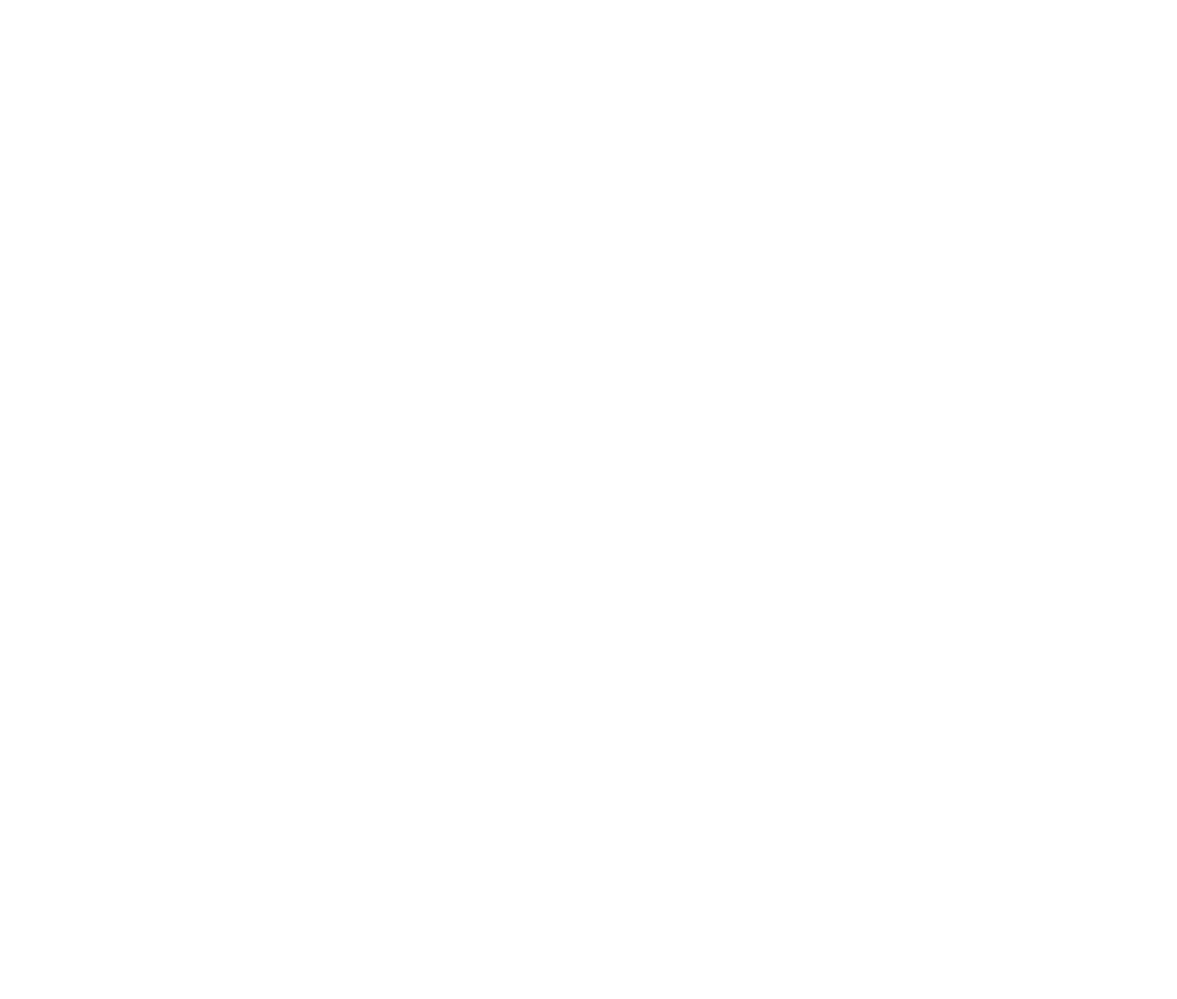
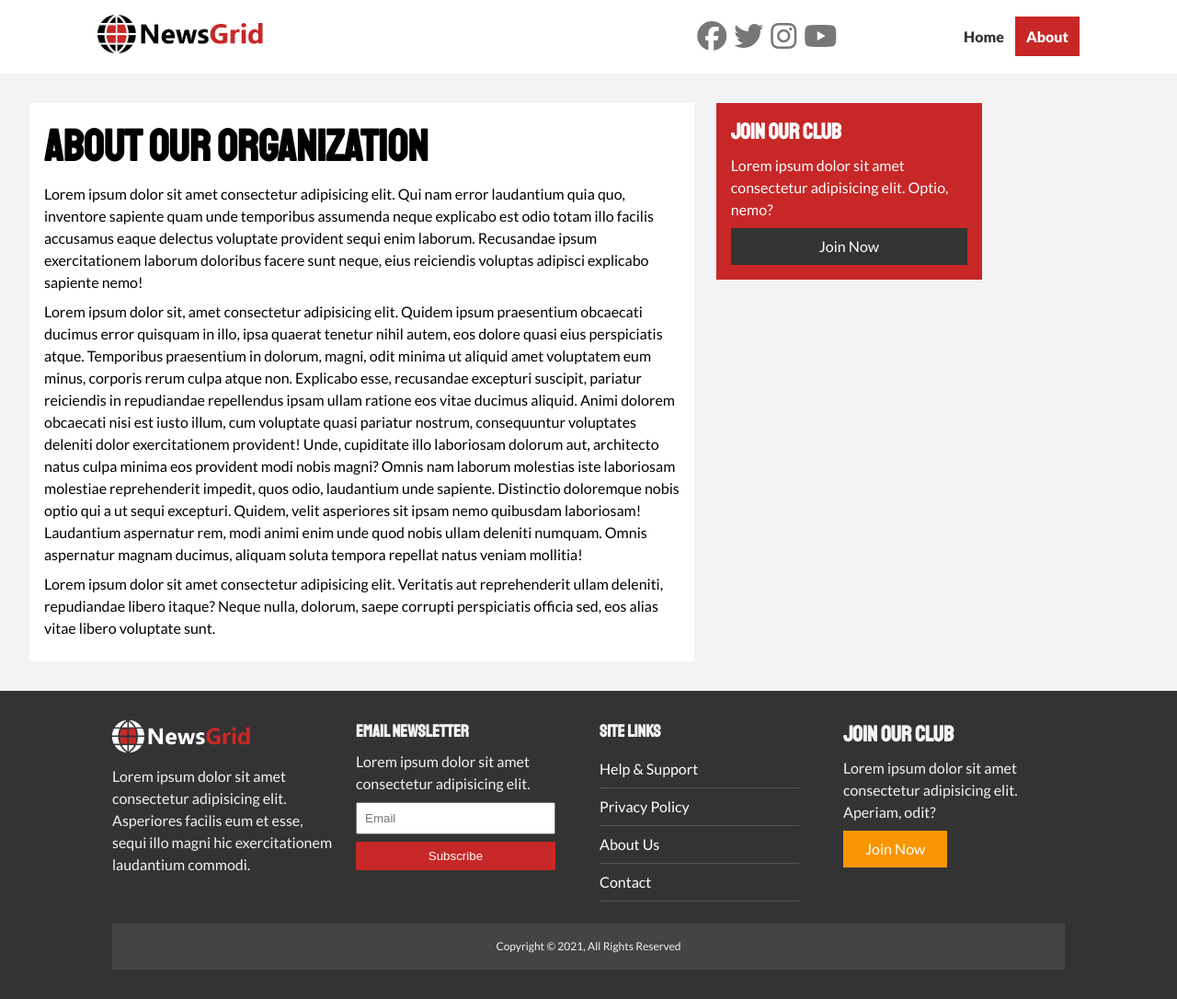
Before and after one commit to Crisnzx/cursohtmlcss-newsgrid, a plain HTML site: page about.html in a window 1280 px wide. Shown: the whole page at 92% size. Before the commit the page ends 800 px from the top, so only its background shows below. Drawn offline with Linux system fonts and the light colour scheme.

Commit message:
about page

```diff
--- a/about.html
+++ b/about.html
@@ -0,0 +1,106 @@
+<!DOCTYPE html>
+<html lang="en">
+
+<head>
+    <meta charset="UTF-8">
+    <meta http-equiv="X-UA-Compatible" content="IE=edge">
+    <meta name="viewport" content="width=device-width, initial-scale=1.0">
+    <script src="https://kit.fontawesome.com/bf67364401.js" crossorigin="anonymous"></script>
+    <link rel="preconnect" href="https://fonts.gstatic.com">
+    <link
+        href="https://fonts.googleapis.com/css2?family=Lato:ital,wght@0,100;0,400;0,900;1,100;1,400;1,900&family=Staatliches&display=swap"
+        rel="stylesheet">
+
+    <link rel="stylesheet" href="./css/style.css">
+    <link rel="stylesheet" media="screen and (max-width: 768px)" href="./css/mobile.css">
+
+    <link rel="shortcut icon" href="favicon.ico" type="image/x-icon">
+
+    <title>NewsGrid | About</title>
+</head>
+
+<body>
+    <header id="main-header">
+        <nav id="navbar">
+            <div class="container">
+                <div>
+                    <a href="index.html">
+                        <img src="./img/logo.png" alt="newsgrid logo">
+                    </a>
+                </div>
+                <div class="social-media">
+                    <a href="https://facebook.com" target="_blank">
+                        <i class="fab fa-facebook fa-2x"></i>
+                    </a>
+                    <a href="https://twitter.com" target="_blank">
+                        <i class="fab fa-twitter fa-2x"></i>
+                    </a>
+                    <a href="https://instagram.com" target="_blank">
+                        <i class="fab fa-instagram fa-2x"></i>
+                    </a>
+                    <a href="https://youtube.com" target="_blank">
+                        <i class="fab fa-youtube fa-2x"></i>
+                    </a>
+
+                </div>
+                <div class="pages">
+                    <ul>
+                        <li><a href="index.html">Home</a></li>
+                        <li><a class="current" href="about.html">About</a></li>
+                    </ul>
+                </div>
+            </div>
+        </nav>
+    </header>
+    <main>
+        <section id="about">
+            <div class="container page-container">
+                <article class="card">
+                    <h1 class="large-heading">About Our Organization</h1>
+                    <p>Lorem ipsum dolor sit amet consectetur adipisicing elit. Qui nam error laudantium quia quo, inventore sapiente quam unde temporibus assumenda neque explicabo est odio totam illo facilis accusamus eaque delectus voluptate provident sequi enim laborum. Recusandae ipsum exercitationem laborum doloribus facere sunt neque, eius reiciendis voluptas adipisci explicabo sapiente nemo!</p>
+                    <p>Lorem ipsum dolor sit, amet consectetur adipisicing elit. Quidem ipsum praesentium obcaecati ducimus error quisquam in illo, ipsa quaerat tenetur nihil autem, eos dolore quasi eius perspiciatis atque. Temporibus praesentium in dolorum, magni, odit minima ut aliquid amet voluptatem eum minus, corporis rerum culpa atque non. Explicabo esse, recusandae excepturi suscipit, pariatur reiciendis in repudiandae repellendus ipsam ullam ratione eos vitae ducimus aliquid. Animi dolorem obcaecati nisi est iusto illum, cum voluptate quasi pariatur nostrum, consequuntur voluptates deleniti dolor exercitationem provident! Unde, cupiditate illo laboriosam dolorum aut, architecto natus culpa minima eos provident modi nobis magni? Omnis nam laborum molestias iste laboriosam molestiae reprehenderit impedit, quos odio, laudantium unde sapiente. Distinctio doloremque nobis optio qui a ut sequi excepturi. Quidem, velit asperiores sit ipsam nemo quibusdam laboriosam! Laudantium aspernatur rem, modi animi enim unde quod nobis ullam deleniti numquam. Omnis aspernatur magnam ducimus, aliquam soluta tempora repellat natus veniam mollitia!</p>
+                    <p>Lorem ipsum dolor sit amet consectetur adipisicing elit. Veritatis aut reprehenderit ullam deleniti, repudiandae libero itaque? Neque nulla, dolorum, saepe corrupti perspiciatis officia sed, eos alias vitae libero voluptate sunt.</p>
+                </article>
+                <aside class="card bg-primary">
+                    <h2>Join Our Club</h2>
+                    <p>Lorem ipsum dolor sit amet consectetur adipisicing elit. Optio, nemo?</p>
+                    <a href="#" class="button button-block bg-dark">Join Now</a>
+                </aside>
+            </div>
+        </section>
+    </main>
+    <footer id="main-footer" class="bg-dark">
+        <div class="container footer-container p-2">
+            <div>
+                <img src="./img/logo_light.png" alt="logo newsgrid">
+                <p>Lorem ipsum dolor sit amet consectetur adipisicing elit. Asperiores facilis eum et esse, sequi illo magni hic exercitationem laudantium commodi.</p>
+            </div>
+            <div>
+                <h3>Email Newsletter</h3>
+                <p>Lorem ipsum dolor sit amet consectetur adipisicing elit.</p>
+                <form action="">
+                    <input type="email" placeholder="Email">
+                    <input type="submit" value="Subscribe" class="button bg-primary button-block">
+                </form>
+            </div>
+            <div>
+                <h3>Site Links</h3>
+                <ul class="list">
+                    <li><a href="#">Help & Support</a></li>
+                    <li><a href="#">Privacy Policy</a></li>
+                    <li><a href="#">About Us</a></li>
+                    <li><a href="#">Contact</a></li>
+                </ul>
+            </div>
+            <div>
+                <h2>Join Our Club</h2>
+                <p>Lorem ipsum dolor sit amet consectetur adipisicing elit. Aperiam, odit?</p>
+                <a href="#" class="button bg-secondary">Join Now</a>
+            </div>
+            <div>
+                <p>Copyright &copy; 2021, All Rights Reserved</p>
+            </div>
+        </div>
+    </footer>
+</body>
+</html>
--- a/css/style.css
+++ b/css/style.css
@@ -49,6 +49,11 @@ img {
 }
 
 /* UTILITIES */
+
+.large-heading {
+    font-size: 3rem;
+
+}
 
 .container {
     max-width: var(--max-width);
@@ -146,6 +151,17 @@ img {
 .list li a:hover {
 
     color: var(--primary-color);
+}
+
+.page-container {
+    display: grid;
+    grid-template-columns: 5fr 2fr;
+    grid-gap: 1.5rem;
+    margin: 2rem 0;
+}
+
+.page-container > *:first-child {
+    grid-row: 1 / span 3;
 }
 
 /* NAVBAR */
```
